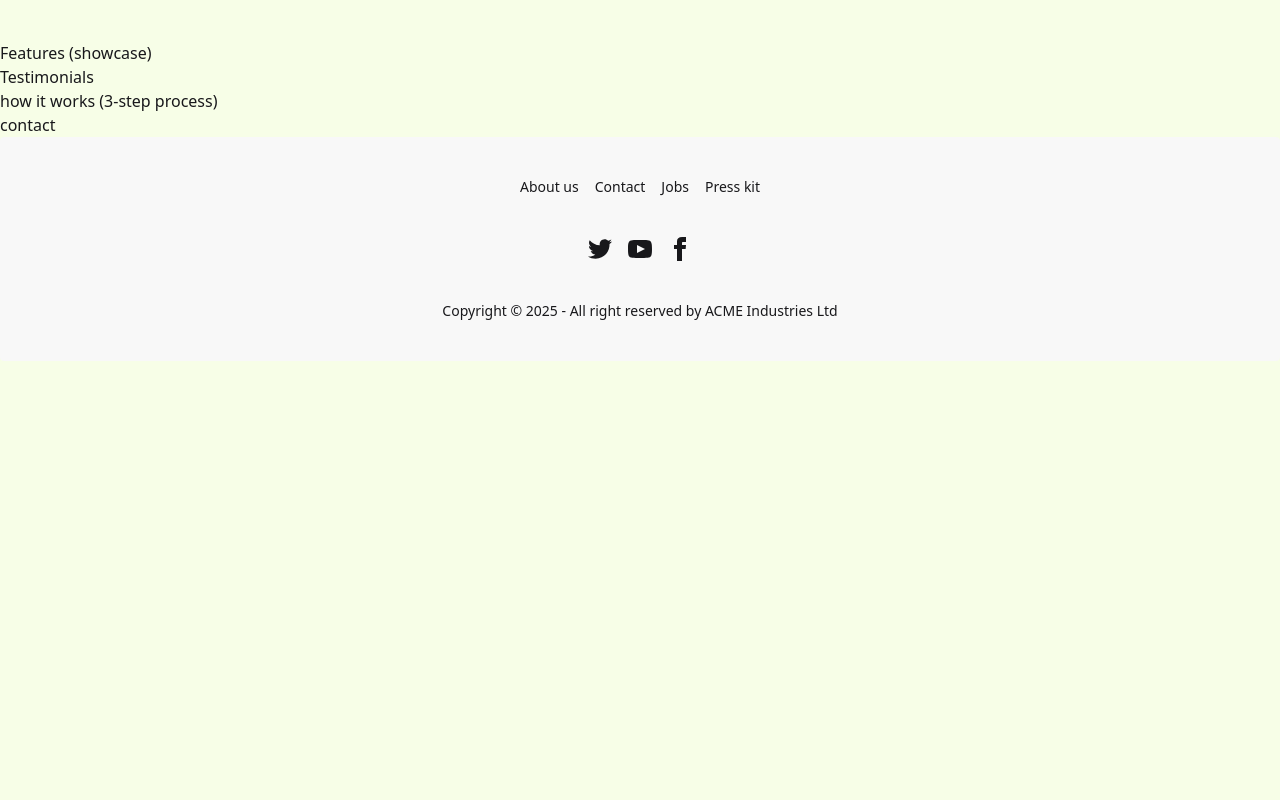
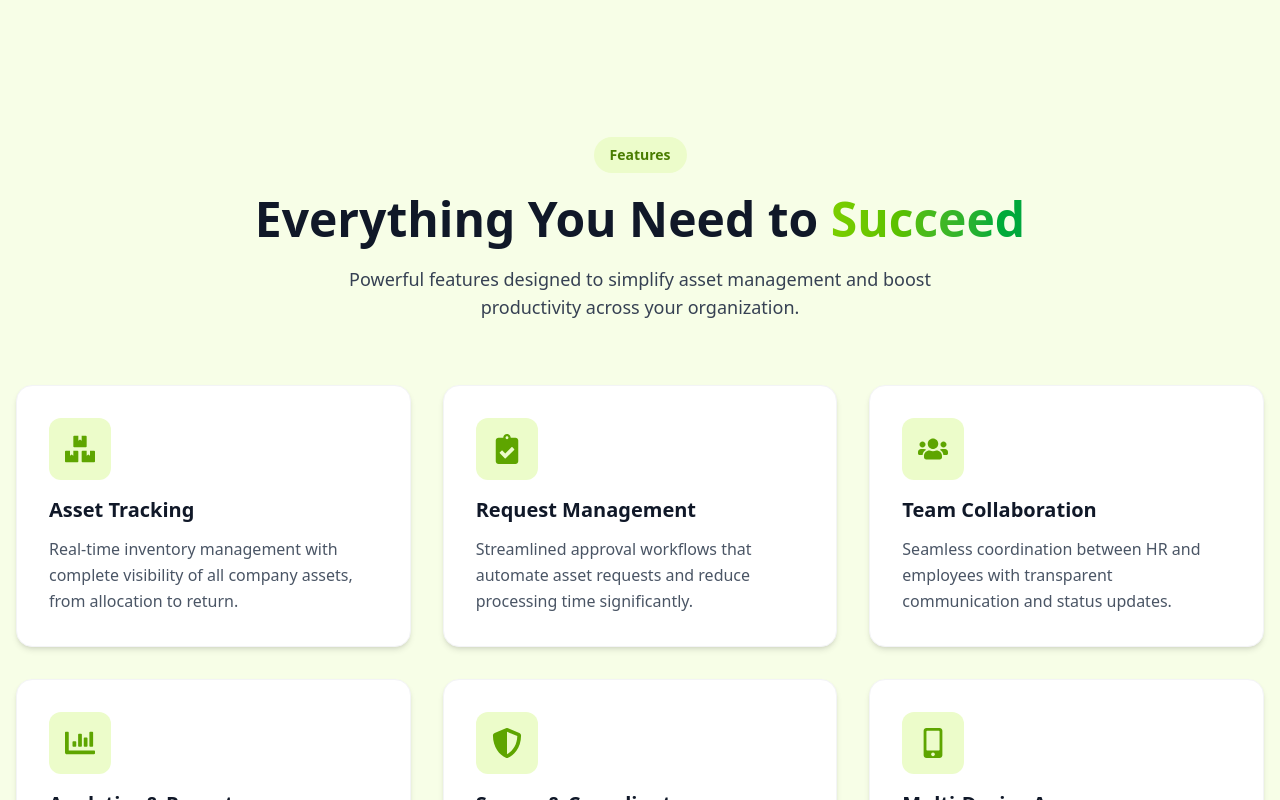
Before and after one commit to sajid-7756/AssetVerse-Client, a React (Vite) app: page / in a window 1280 px wide. Shown: the part 2000-2800 px from the top of the page. Before the commit the page ends 2361 px from the top, so only its background shows below. Built offline with nearby package versions, Linux system fonts and the light colour scheme; no server answers.

Commit message:
added features section

```diff
--- a/src/components/Home/About/About.jsx
+++ b/src/components/Home/About/About.jsx
@@ -1,5 +1,10 @@
 import React from "react";
-import { FaCheckCircle, FaShieldAlt, FaChartLine, FaClock } from "react-icons/fa";
+import {
+  FaCheckCircle,
+  FaShieldAlt,
+  FaChartLine,
+  FaClock,
+} from "react-icons/fa";
 import aboutImg from "../../../assets/about-us.png";
 
 const About = () => {
@@ -7,23 +12,27 @@ const About = () => {
     {
       icon: <FaCheckCircle className="text-2xl" />,
       title: "Complete Asset Tracking",
-      description: "Real-time visibility of all company assets with detailed history and audit trails"
+      description:
+        "Real-time visibility of all company assets with detailed history and audit trails",
     },
     {
       icon: <FaShieldAlt className="text-2xl" />,
       title: "Enhanced Security & Compliance",
-      description: "Maintain compliance standards with secure asset handover and verification processes"
+      description:
+        "Maintain compliance standards with secure asset handover and verification processes",
     },
     {
       icon: <FaChartLine className="text-2xl" />,
       title: "Data-Driven Insights",
-      description: "Analytics and reporting to optimize asset allocation and reduce operational costs"
+      description:
+        "Analytics and reporting to optimize asset allocation and reduce operational costs",
     },
     {
       icon: <FaClock className="text-2xl" />,
       title: "Streamlined Workflows",
-      description: "Automate request approvals and asset assignments to save time and reduce errors"
-    }
+      description:
+        "Automate request approvals and asset assignments to save time and reduce errors",
+    },
   ];
 
   return (
@@ -41,7 +50,9 @@ const About = () => {
             </span>
           </h2>
           <p className="text-lg text-gray-700 max-w-2xl mx-auto">
-            AssetVerse empowers organizations to manage corporate assets efficiently, transparently, and securely—bridging the gap between HR and employees.
+            AssetVerse empowers organizations to manage corporate assets
+            efficiently, transparently, and securely—bridging the gap between HR
+            and employees.
           </p>
         </div>
 
@@ -50,7 +61,7 @@ const About = () => {
           {benefits.map((benefit, index) => (
             <div
               key={index}
-              className="bg-white rounded-2xl p-8 shadow-md hover:shadow-lg transition-shadow duration-300 border border-gray-100"
+              className="bg-white rounded-2xl p-8 shadow-md hover:shadow-xl transition-all duration-300 border border-gray-100 hover:border-lime-200 hover:-translate-y-1 group"
             >
               <div className="flex items-start gap-4">
                 <div className="p-3 bg-lime-100 rounded-lg text-lime-600 shrink-0">
@@ -84,26 +95,36 @@ const About = () => {
                 Trusted by Leading Organizations
               </h3>
               <p className="text-lg text-gray-700 leading-relaxed">
-                From startups to enterprises, organizations worldwide depend on AssetVerse to maintain control over their corporate assets while keeping employees informed and engaged.
+                From startups to enterprises, organizations worldwide depend on
+                AssetVerse to maintain control over their corporate assets while
+                keeping employees informed and engaged.
               </p>
             </div>
 
             {/* Stats Grid */}
             <div className="grid grid-cols-2 gap-4">
               <div className="bg-linear-to-br from-lime-50 to-lime-100 rounded-xl p-6 border border-lime-200">
-                <div className="text-3xl font-bold text-lime-600 mb-1">10k+</div>
+                <div className="text-3xl font-bold text-lime-600 mb-1">
+                  10k+
+                </div>
                 <p className="text-sm text-gray-700">Assets Tracked</p>
               </div>
               <div className="bg-linear-to-br from-green-50 to-green-100 rounded-xl p-6 border border-green-200">
-                <div className="text-3xl font-bold text-green-600 mb-1">500+</div>
+                <div className="text-3xl font-bold text-green-600 mb-1">
+                  500+
+                </div>
                 <p className="text-sm text-gray-700">Companies Trust Us</p>
               </div>
               <div className="bg-linear-to-br from-blue-50 to-blue-100 rounded-xl p-6 border border-blue-200">
-                <div className="text-3xl font-bold text-blue-600 mb-1">99.9%</div>
+                <div className="text-3xl font-bold text-blue-600 mb-1">
+                  99.9%
+                </div>
                 <p className="text-sm text-gray-700">Uptime SLA</p>
               </div>
               <div className="bg-linear-to-br from-purple-50 to-purple-100 rounded-xl p-6 border border-purple-200">
-                <div className="text-3xl font-bold text-purple-600 mb-1">24/7</div>
+                <div className="text-3xl font-bold text-purple-600 mb-1">
+                  24/7
+                </div>
                 <p className="text-sm text-gray-700">Support Available</p>
               </div>
             </div>
--- a/src/components/Home/Features/Features.jsx
+++ b/src/components/Home/Features/Features.jsx
@@ -1,11 +1,97 @@
-import React from 'react'
+import React from "react";
+import {
+  FaBoxes,
+  FaClipboardCheck,
+  FaUsers,
+  FaChartBar,
+  FaShieldAlt,
+  FaMobileAlt,
+} from "react-icons/fa";
 
 const Features = () => {
+  const features = [
+    {
+      icon: <FaBoxes className="text-3xl" />,
+      title: "Asset Tracking",
+      description:
+        "Real-time inventory management with complete visibility of all company assets, from allocation to return.",
+    },
+    {
+      icon: <FaClipboardCheck className="text-3xl" />,
+      title: "Request Management",
+      description:
+        "Streamlined approval workflows that automate asset requests and reduce processing time significantly.",
+    },
+    {
+      icon: <FaUsers className="text-3xl" />,
+      title: "Team Collaboration",
+      description:
+        "Seamless coordination between HR and employees with transparent communication and status updates.",
+    },
+    {
+      icon: <FaChartBar className="text-3xl" />,
+      title: "Analytics & Reports",
+      description:
+        "Data-driven insights with comprehensive reports to optimize asset allocation and reduce costs.",
+    },
+    {
+      icon: <FaShieldAlt className="text-3xl" />,
+      title: "Secure & Compliant",
+      description:
+        "Enterprise-grade security with role-based access control and full compliance with industry standards.",
+    },
+    {
+      icon: <FaMobileAlt className="text-3xl" />,
+      title: "Multi-Device Access",
+      description:
+        "Work from anywhere with responsive design that adapts seamlessly to desktop, tablet, and mobile.",
+    },
+  ];
+
   return (
-    <div>
-      Features (showcase)
+    <div className="py-16 md:py-24 px-4">
+      <div className="max-w-7xl mx-auto">
+        {/* Header Section */}
+        <div className="text-center mb-16">
+          <div className="inline-block px-4 py-2 bg-lime-100 text-lime-700 rounded-full font-bold text-sm mb-4">
+            Features
+          </div>
+          <h2 className="text-4xl md:text-5xl font-bold text-gray-900 leading-tight mb-4">
+            Everything You Need to{" "}
+            <span className="bg-linear-to-r from-lime-500 to-green-600 bg-clip-text text-transparent">
+              Succeed
+            </span>
+          </h2>
+          <p className="text-lg text-gray-700 max-w-2xl mx-auto">
+            Powerful features designed to simplify asset management and boost
+            productivity across your organization.
+          </p>
+        </div>
+
+        {/* Features Grid */}
+        <div className="grid md:grid-cols-2 lg:grid-cols-3 gap-8">
+          {features.map((feature, index) => (
+            <div
+              key={index}
+              className="bg-white rounded-2xl p-8 shadow-md hover:shadow-xl transition-all duration-300 border border-gray-100 hover:border-lime-200 hover:-translate-y-1 group"
+            >
+              <div className="mb-4">
+                <div className="inline-flex p-4 bg-lime-100 rounded-xl text-lime-600">
+                  {feature.icon}
+                </div>
+              </div>
+              <h3 className="text-xl font-bold text-gray-900 mb-3">
+                {feature.title}
+              </h3>
+              <p className="text-gray-600 leading-relaxed">
+                {feature.description}
+              </p>
+            </div>
+          ))}
+        </div>
+      </div>
     </div>
-  )
-}
+  );
+};
 
-export default Features
+export default Features;
```
